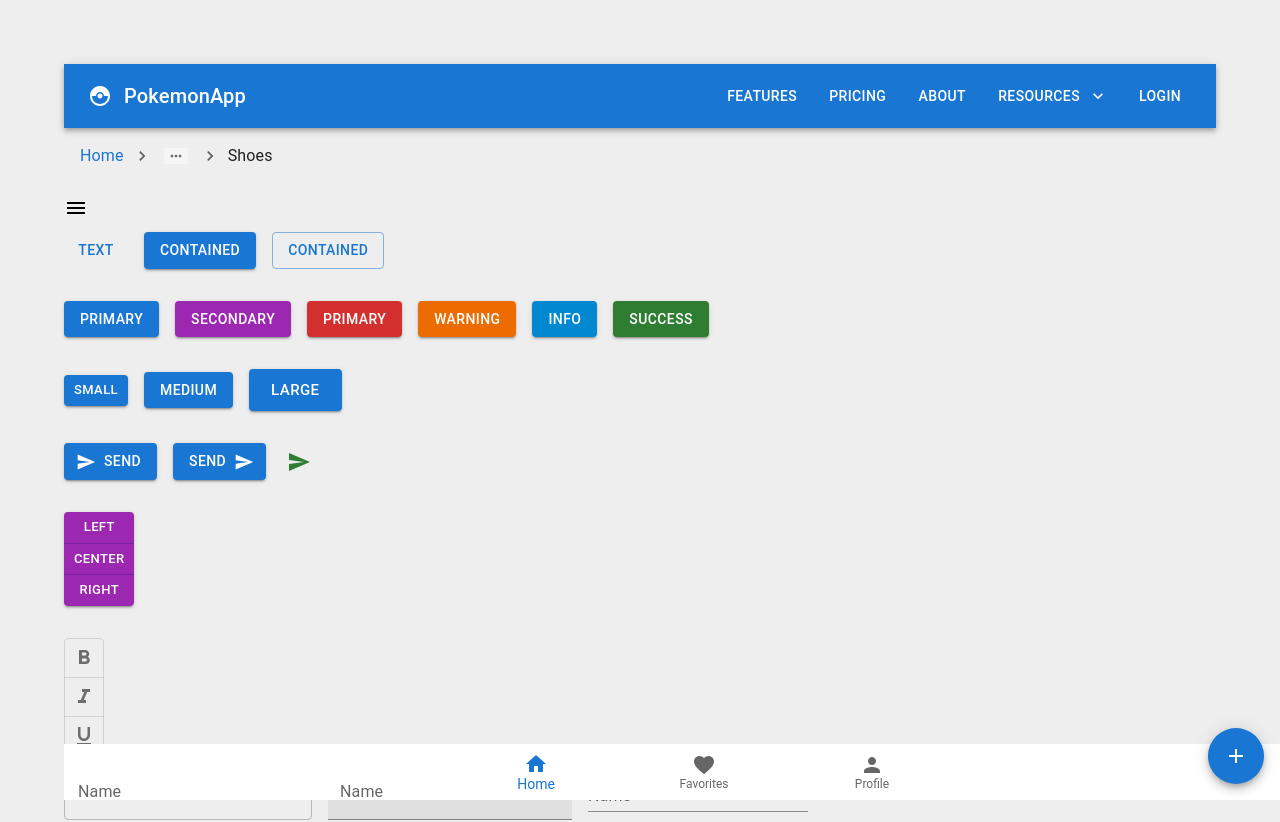
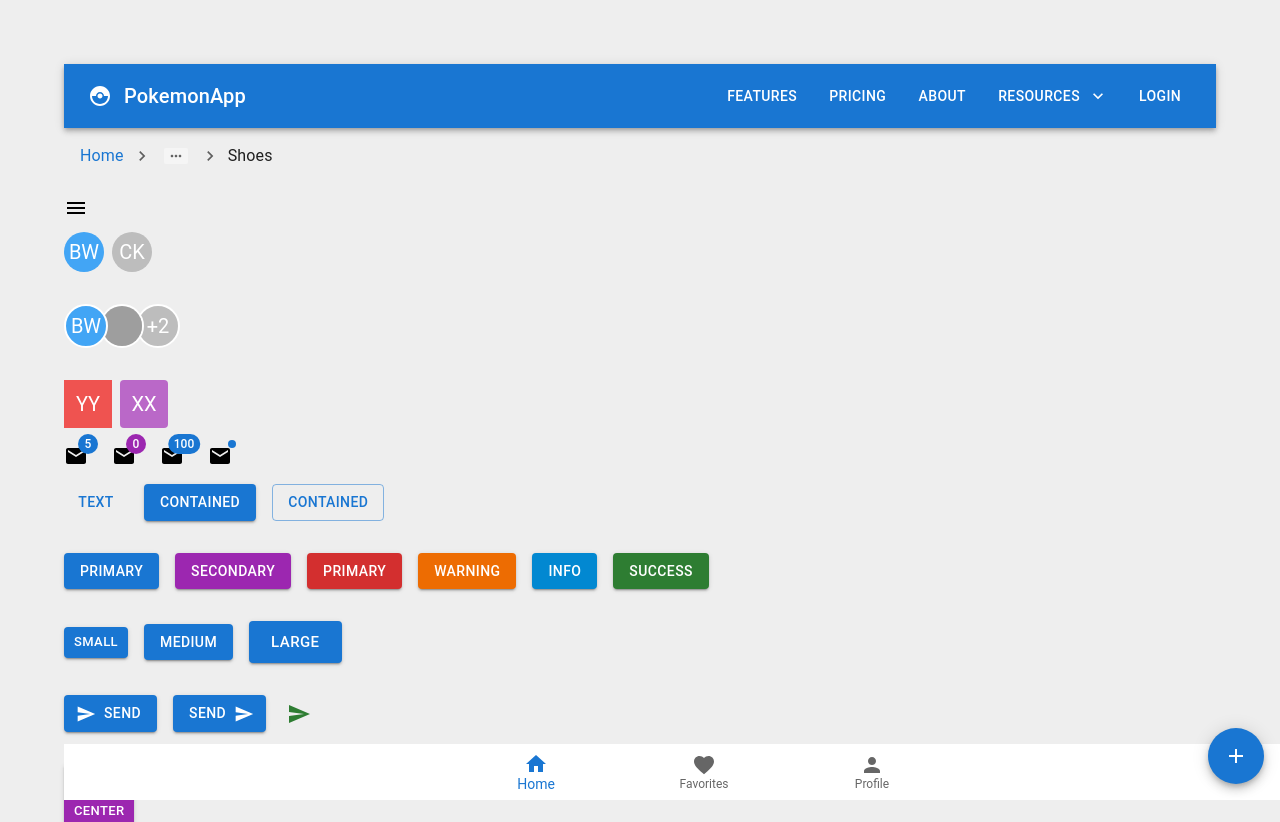
Before and after one commit to samgliu/mui-demo-basic, a React (Create React App) app: page / in a window 1280 px wide. Shown: the top 822 px of the page. Built offline with nearby package versions, Linux system fonts and the light colour scheme; grey boxes are pictures that could not be loaded.

Commit message:
feat: added MuiAvatar & MuiBadge

```diff
--- a/src/App.tsx
+++ b/src/App.tsx
@@ -18,6 +18,8 @@
 import { MuiDrawer } from './components/MuiDrawer';
 import { MuiBottomNavigation } from './components/MuiBottomNavigation';
 import { MuiSpeedDial } from './components/MuiSpeedDial';
+import { MuiAvatar } from './components/MuiAvatar';
+import { MuiBadge } from './components/MuiBadge';
 //import { MuiTypography } from './components/MuiTypography';
 
 function App() {
@@ -27,7 +29,9 @@
       <MuiNavbar />
       <MuiBreadcrumbs />
       <MuiDrawer />
-      <Stack spacing={1}>
+      <Stack spacing={2}>
+        <MuiAvatar />
+        <MuiBadge />
         <MuiButton />
         <MuiTextfield />
         <MuiSelect />
--- /dev/null
+++ b/src/components/MuiAvatar.tsx
@@ -0,0 +1,44 @@
+import { Stack, Avatar, AvatarGroup } from '@mui/material';
+
+export const MuiAvatar = () => {
+  return (
+    <Stack spacing={4}>
+      <Stack direction="row" spacing={1}>
+        <Avatar sx={{ bgcolor: 'primary.light' }}>BW</Avatar>
+        <Avatar sx={{ bgcolor: 'sucess.light' }}>CK</Avatar>
+      </Stack>
+
+      <Stack direction="row" spacing={1}>
+        <AvatarGroup max={3}>
+          <Avatar sx={{ bgcolor: 'primary.light' }}>BW</Avatar>
+          <Avatar
+            src="http://randomuser.me/api/portraits/women/79.jpg"
+            alt="Jane Doe"
+          />
+          <Avatar
+            src="http://randomuser.me/api/portraits/women/80.jpg"
+            alt="Jane Doe"
+          />
+          <Avatar
+            src="http://randomuser.me/api/portraits/women/81.jpg"
+            alt="Jane Doe"
+          />
+        </AvatarGroup>
+      </Stack>
+      <Stack direction="row" spacing={1}>
+        <Avatar
+          variant="square"
+          sx={{ bgcolor: 'error.light', width: 48, height: 48 }}
+        >
+          YY
+        </Avatar>
+        <Avatar
+          variant="rounded"
+          sx={{ bgcolor: 'secondary.light', width: 48, height: 48 }}
+        >
+          XX
+        </Avatar>
+      </Stack>
+    </Stack>
+  );
+};
--- /dev/null
+++ b/src/components/MuiBadge.tsx
@@ -0,0 +1,21 @@
+import { Badge, Stack } from '@mui/material';
+import MailIcon from '@mui/icons-material/Mail';
+
+export const MuiBadge = () => {
+  return (
+    <Stack spacing={3} direction="row">
+      <Badge badgeContent={5} color="primary">
+        <MailIcon />
+      </Badge>
+      <Badge badgeContent={0} color="secondary" showZero>
+        <MailIcon />
+      </Badge>
+      <Badge badgeContent={100} color="primary" max={999}>
+        <MailIcon />
+      </Badge>
+      <Badge variant="dot" badgeContent={5} color="primary" invisible={false}>
+        <MailIcon />
+      </Badge>
+    </Stack>
+  );
+};
```
